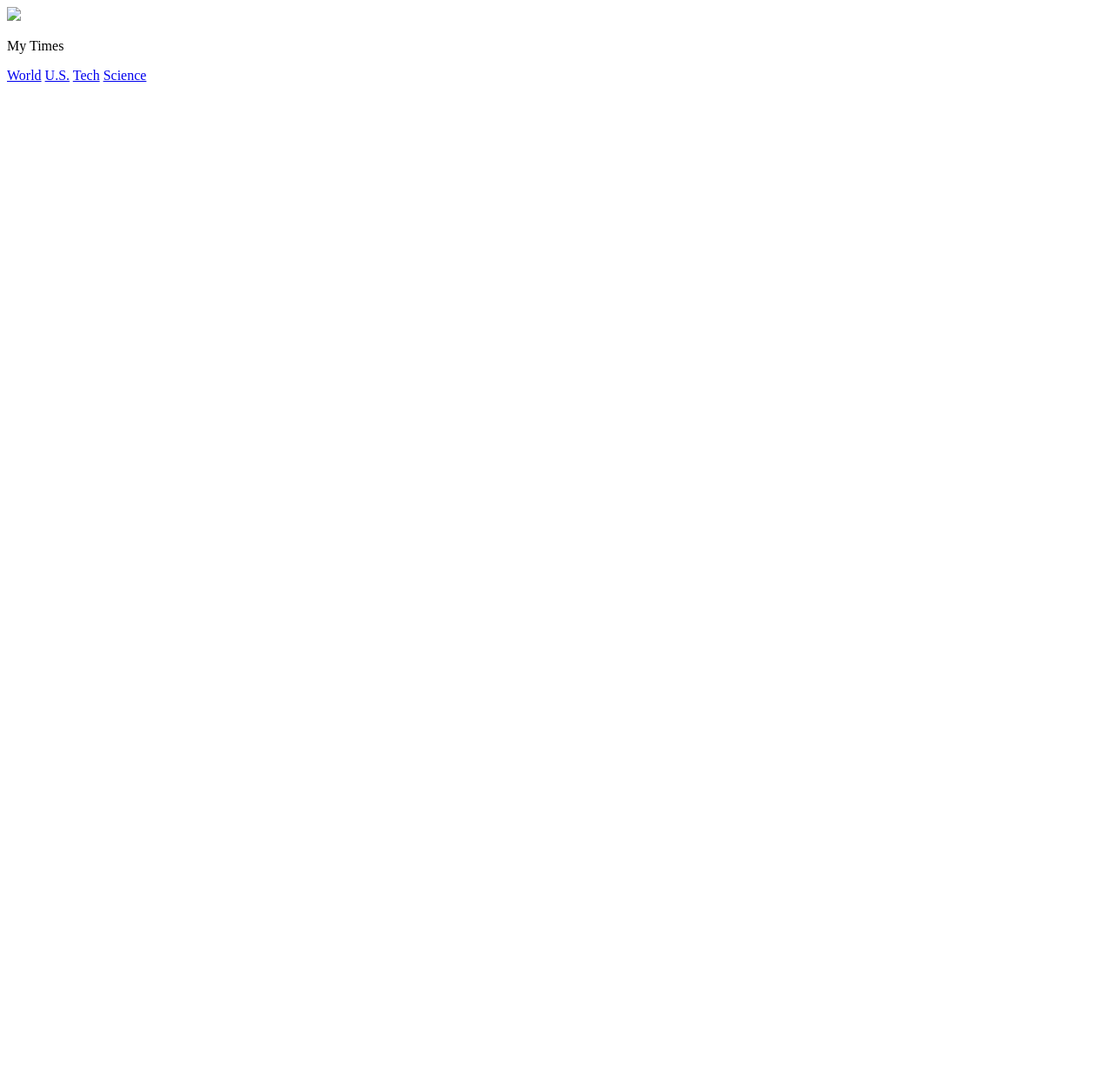
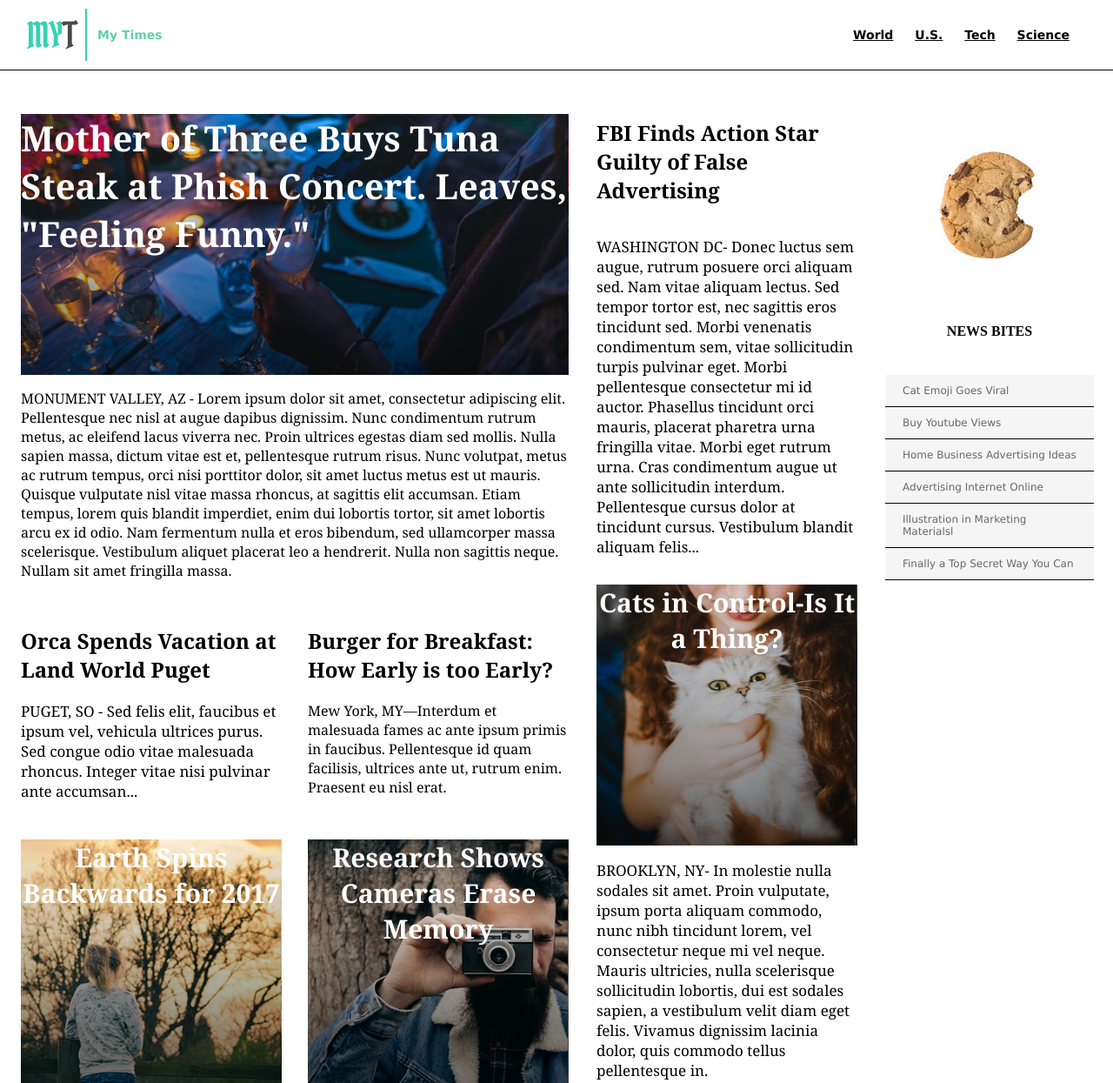
Before and after one commit to MSiccama/My-Times, a plain HTML site: page index.html in a window 1280 px wide. Shown: the top 1245 px of the page at 87% size. Before the commit the page ends 800 px from the top, so only its background shows below. Drawn offline with Linux system fonts and the light colour scheme.

Commit message:
Full website is done.

```diff
--- a/index.html
+++ b/index.html
@@ -2,15 +2,132 @@
 <html>
   <head>
     <title>My Times</title>
+    <link href="./resources/css/style.css" type="text/css" rel="stylesheet">
   </head>
   <body>
+
+  <!--heading-->
     <div class="header">
-      <img src="./resources/logo.jpg" />
-      <p>My Times</p>
-      <span><a href="#top">World</a></span>
-      <span><a href="#top">U.S.</a></span>
-      <span><a href="#top">Tech</a></span>
-      <span><a href="#top">Science</a></span>
+      <div class="logo">
+        <img src="./resources/logo.jpg" />
+        <span>My Times</span>
+      </div>
+      <nav>
+        <span><a href="#top">World</a></span>
+        <span><a href="#top">U.S.</a></span>
+        <span><a href="#top">Tech</a></span>
+        <span><a href="#top">Science</a></span>
+      </nav>
     </div>
+
+  <!--main content-->
+    <div class="container">
+  <!--left column-->
+      <div class="column large">
+        <div class="lead-story">
+          <div class="image-content">
+            <span>Mother of Three Buys Tuna Steak at Phish Concert.
+            Leaves, "Feeling Funny."</span>
+          </div>
+          <p class="narative">MONUMENT VALLEY, AZ - Lorem ipsum dolor sit amet,
+            consectetur
+            adipiscing elit. Pellentesque nec nisl at augue dapibus dignissim.
+            Nunc condimentum rutrum metus, ac eleifend lacus viverra nec.
+            Proin ultrices egestas diam sed mollis. Nulla sapien massa, dictum
+            vitae est et, pellentesque rutrum risus. Nunc volutpat, metus ac
+            rutrum tempus, orci nisi porttitor dolor, sit amet luctus metus est
+            ut mauris. Quisque vulputate nisl vitae massa rhoncus, at sagittis
+            elit accumsan. Etiam tempus, lorem quis blandit imperdiet, enim dui
+            lobortis tortor, sit amet lobortis arcu ex id odio. Nam fermentum
+            nulla et eros bibendum, sed ullamcorper massa scelerisque.
+            Vestibulum aliquet placerat leo a hendrerit. Nulla non sagittis
+            neque. Nullam sit amet fringilla massa.</p>
+        </div>
+
+        <div class="stories">
+          <div class="story">
+            <div class="story-text">
+              <h2>Orca Spends Vacation at Land World Puget</h2>
+              <p class="narrative">PUGET, SO - Sed felis elit, faucibus et ipsum
+                 vel, vehicula ultrices purus. Sed congue odio vitae malesuada
+                 rhoncus. Integer vitae nisi pulvinar ante accumsan...</p>
+            </div>
+            <div class="fall image-content">
+              <span>Earth Spins Backwards for 2017</span>
+            </div>
+          </div>
+          <div class="story">
+            <div class="story-text">
+              <h2>Burger for Breakfast: How Early is too Early?</h2>
+              <p class="narative">Mew York, MY—Interdum et malesuada fames ac
+              ante ipsum primis in faucibus. Pellentesque id quam facilisis,
+              ultrices ante ut, rutrum enim. Praesent eu nisl erat.</p>
+            </div>
+            <div class="camera image-content">
+              <span>Research Shows Cameras Erase Memory</span>
+            </div>
+          </div>
+        </div>
+      </div>
+<!--middle column-->
+      <div class="column medium">
+        <div class="story">
+          <h2>FBI Finds Action Star Guilty of False Advertising</h2>
+          <p class="narrative">WASHINGTON DC- Donec luctus sem augue, rutrum
+            posuere orci aliquam sed. Nam vitae aliquam lectus. Sed tempor
+            tortor est, nec sagittis eros tincidunt sed. Morbi venenatis
+            condimentum sem, vitae sollicitudin turpis pulvinar eget. Morbi
+            pellentesque consectetur mi id auctor. Phasellus tincidunt orci
+            mauris, placerat pharetra urna fringilla vitae. Morbi eget rutrum
+            urna. Cras condimentum augue ut ante sollicitudin interdum.
+            Pellentesque cursus dolor at tincidunt cursus. Vestibulum blandit
+            aliquam felis...</p>
+        </div>
+        <div class="story">
+          <div class="cat image-content">
+            <span>Cats in Control-Is It a Thing?</span>
+          </div>
+          <p class="narrative">BROOKLYN, NY- In molestie nulla sodales sit amet.
+          Proin vulputate, ipsum porta aliquam commodo, nunc nibh tincidunt
+          lorem, vel consectetur neque mi vel neque. Mauris ultricies, nulla
+          scelerisque sollicitudin lobortis, dui est sodales sapien, a
+          vestibulum velit diam eget felis. Vivamus dignissim lacinia dolor,
+          quis commodo tellus pellentesque in.</p>
+       </div>
+     </div>
+<!--right column-->
+     <div class="column small">
+       <img class="cookie" src="./resources/cookiephoto.png">
+       <div class="news-bites">
+         <h3>NEWS BITES</h3>
+         <span class="bites">Cat Emoji Goes Viral</span>
+         <span class="bites">Buy Youtube Views</span>
+         <span class="bites">Home Business Advertising Ideas</span>
+         <span class="bites">Advertising Internet Online</span>
+         <span class="bites">Illustration in Marketing Materialsl</span>
+         <span class="bites">Finally a Top Secret Way You Can</span>
+       </div>
+     </div>
+   </div>
+
+
+     <footer>
+       <div class="info">
+         <span class="title">My Times</span>
+         <nav>
+           <span><a href="#top">World</a></span>
+           <span><a href="#top">U.S.</a></span>
+           <span><a href="#top">Tech</a></span>
+           <span><a href="#top">Science</a></span>
+         </nav>
+       </div>
+       <div class="copyright">&copy; 2016, My Times (A Division of Codecademy bite)</div>
+     </footer>
+
+
+
+
+
+
   </body>
 </html>
--- a/resources/css/style.css
+++ b/resources/css/style.css
@@ -0,0 +1,195 @@
+
+
+html {
+  height: 100%;
+}
+
+html, body {
+  margin: 0;
+  padding: 0;
+
+}
+
+div {
+  display: block;
+}
+
+.header {
+  position: fixed;
+  display: flex;
+  align-items: center;
+  z-index: 1;
+  width: 100%;
+  height: 80px;
+  font-family: Verdana, sans-serif;
+  font-size: 14px;
+  font-weight: bold;
+  border-bottom: 1px solid black;
+  background-color: white;
+}
+
+.logo {
+  color: MediumAquamarine;
+  display: flex;
+  flex-grow: 1;
+  align-items: center;
+  padding-left: 30px;
+}
+
+.logo img {
+  width: 70px;
+  height: 60px;
+  margin-right: 12px;
+}
+
+.header nav {
+  padding-right: 40px;
+}
+
+nav span {
+  display: inline-block;
+  padding: 20px 10px;
+}
+
+span a {
+  color: black;
+}
+
+.container {
+  display: flex;
+  padding-top: 116px;
+  margin: 0 auto 78px auto;
+  width: 1232px;
+}
+
+.column {
+  display: flex;
+  flex-direction: column;
+  margin-right: 32px;
+}
+
+.column.large {
+  width: 630px;
+}
+
+.column.medium {
+  width: 300px;
+}
+
+.column.small {
+  width: 240px;
+
+}
+
+.lead-story, .story {
+  font-family: Georgia;
+}
+
+.narrative {
+  font-size: 17px;
+  color: black;
+}
+
+.image-content {
+
+  text-align: center;
+  margin-top: 15px;
+  font-weight: bold;
+  font-size: 30px;
+  color: white;
+  height: 300px;
+
+}
+
+.lead-story .image-content {
+  width: 630px;
+  background-image: url("../whinephoto.png");
+  font-size: 40px;
+  text-align: left;
+}
+
+.fall.image-content {
+  background-image: url("../treephoto.png");
+  text-align: center;
+}
+
+.camera.image-content {
+  background-image: url("../cameraphoto.PNG");
+}
+
+.cat.image-content {
+  background-image: url("../catphoto.png");
+
+}
+
+.stories {
+  display: flex;
+  justify-content: space-between;
+  margin-top: 17px;
+  width: 100%;
+}
+
+.story {
+  display: flex;
+  flex-direction: column;
+  width: 300px;
+
+}
+
+.story-text {
+  height: 250px;
+}
+
+img.cookie {
+  height: 240px;
+}
+
+.news-bites h3 {
+  font-size: 16px;
+  font-weight: bold;
+  margin-bottom: 41px;
+  text-align: center;
+}
+
+.bites {
+  margin: 0;
+  border-bottom: 1px black solid;
+  font-size: 12px;
+  color: DimGray;
+  font-family: Verdana;
+  background-color: WhiteSmoke;
+  display: block;
+  padding: 11px 20px;
+}
+
+footer {
+  display: flex;
+  flex-direction: column;
+  align-items: center;
+  justify-content: center;
+  width: 100%;
+  height: 325px;
+  background-color: MediumAquamarine;
+  margin: auto;
+  font-family: Verdana;
+  font-size: 12px;
+}
+
+footer nav {
+  display: inline-block;
+  padding-left: 25px;
+}
+
+footer .title {
+  display: inline-block;
+  padding-right: 25px;
+  border-right: 2px solid white;
+  font-family: Georgia;
+  font-size: 16px;
+  font-weight: bold;
+  color: white;
+}
+
+footer nav {
+  display: inline-block;
+}
```
Also changed, not shown: resources/cameraphoto.png (renamed from cameraphoto.png), resources/catphoto.png (renamed from catphoto.png), resources/cookiephoto.png (renamed from cookiephoto.png), resources/logo.jpg (renamed from logo.jpg), resources/treephoto.png (renamed from treephoto.png), resources/whinephoto.png (renamed from whinephoto.png).
